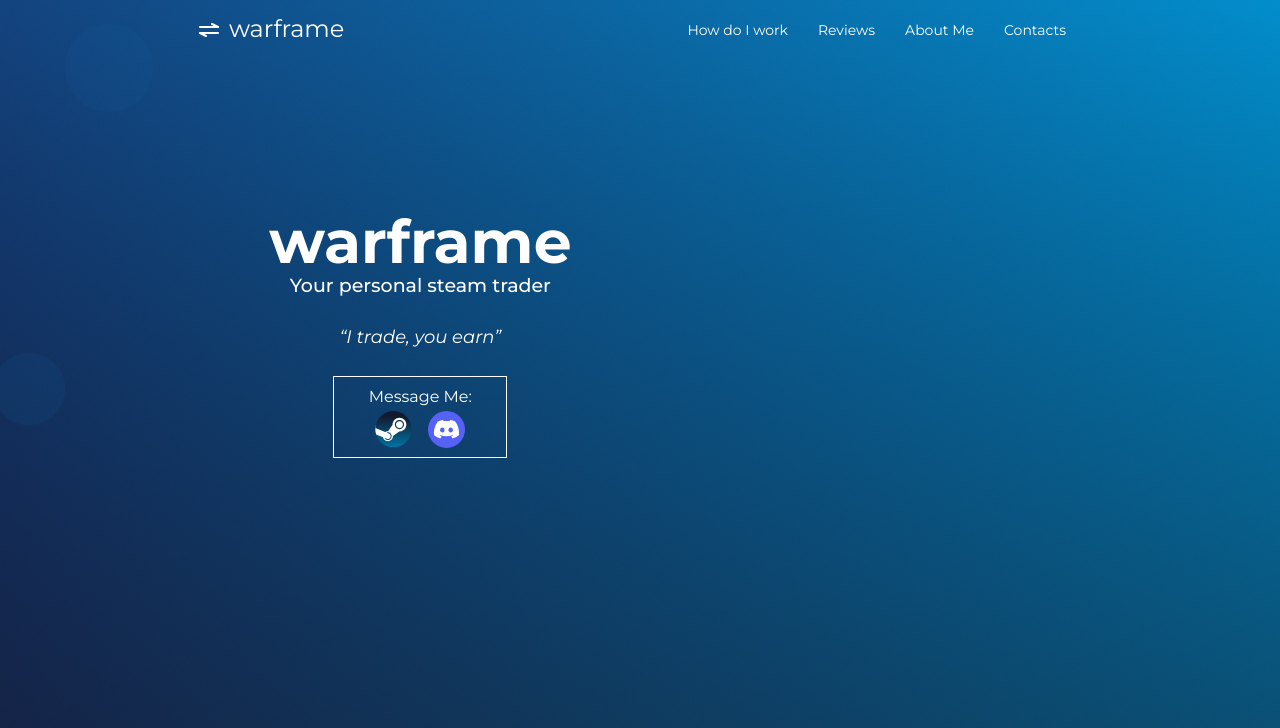
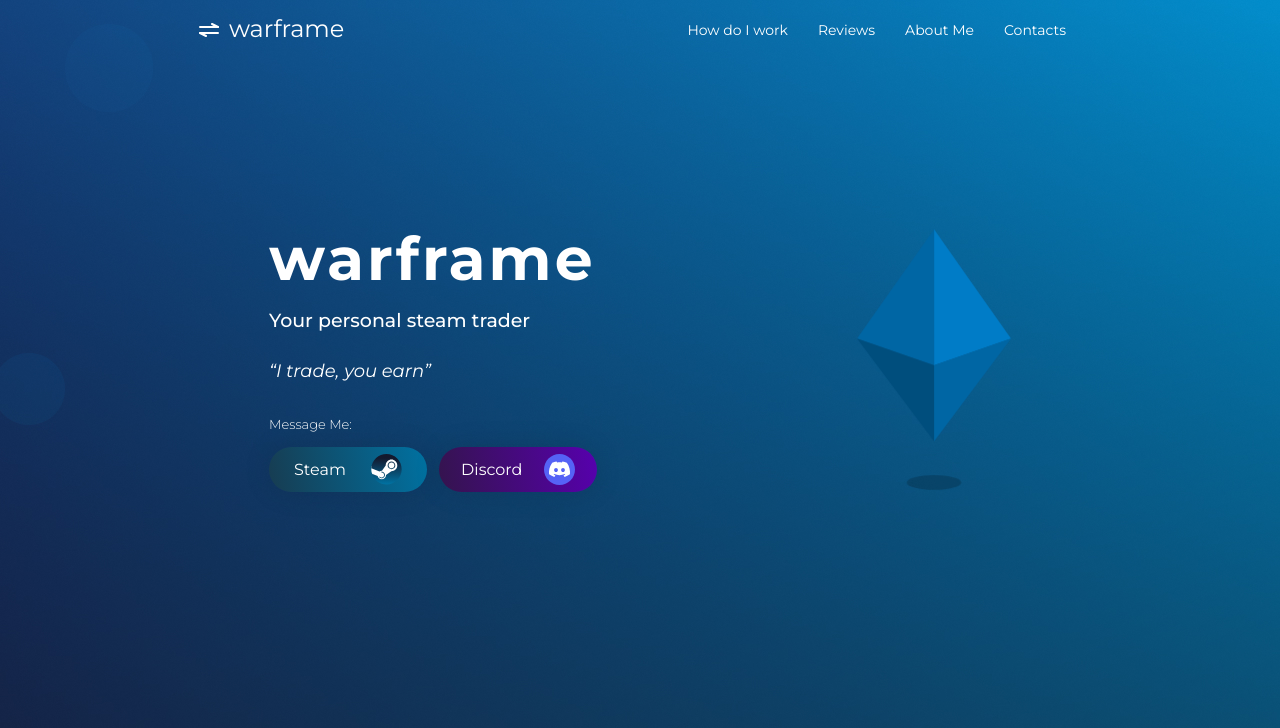
Before and after one commit to loom461/loom461.github.io, a website: page src/index.html in a window 1280 px wide. Shown: the top 728 px of the page. Drawn offline with nearby package versions, Linux system fonts and the light colour scheme; files that its build step writes are made by us from their sources.

Commit message:
main_ready

```diff
--- a/src/index.html
+++ b/src/index.html
@@ -8,7 +8,7 @@
     <link rel="shortcut icon" href ="img/favicon.ico">
     <link rel="preconnect" href="https://fonts.googleapis.com">
     <link rel="preconnect" href="https://fonts.gstatic.com" crossorigin>
-    <link href="https://fonts.googleapis.com/css2?family=Montserrat:ital,wght@0,400;0,500;0,700;1,400&display=swap" rel="stylesheet">
+    <link href="https://fonts.googleapis.com/css2?family=Montserrat:ital,wght@0,300;0,400;0,500;0,700;1,400&display=swap" rel="stylesheet">
     <link rel="stylesheet" href="css/style.min.css">
 </head>
 <body>
@@ -58,17 +58,29 @@
                         </div>
                         <div class="contacts__links">
                             <a href="https://steamcommunity.com/id/cheezyTAX" target=”_blank” class="link steam">
-                                <img src="icons/steam_icon.svg" alt="steam">
+								<button class="main__button blue">
+									<span class="text">Steam</span>
+									<img src="icons/steam_icon.svg" alt="steam" class="icon">
+								</button>
                             </a>
                             <a href="https://discordapp.com/users/469027034509737995" target=”_blank” class="link discord">
-                                <img src="icons/discord_icon.svg" alt="discord">
+                                <button class="main__button purple">
+									<span class="text">Discord</span>
+									<img src="icons/discord_icon.svg" alt="discord" class="icon">
+								</button>
                             </a>
                         </div>
                     </div>
                 </div>
                 <div class="main__image">
-                    <div class="main__image__wrapper">
-
+                    <div class="main__image main__image_wrapper">
+						<svg width="154" height="212" viewBox="0 0 154 212" fill="none" xmlns="http://www.w3.   org/2000/svg">
+                            <path d="M154 109.252L115.546 54.6263L77.0921 0.000305176V136.099L154 109.252Z" fill="#007CC7"/>
+                            <path d="M77.0921 212L154 109.252L77.0921 136.099V212Z" fill="#0066A4"/>
+                            <path d="M77.0921 0.000305176L0 109.252L77.0921 136.099V0.000305176Z" fill="#0066A4"/>
+                            <path d="M0 109.252L38.5461 160.626L77.0921 212V136.099L0 109.252Z" fill="#004E7D"/>
+                        </svg>
+						<div class="main__image main__image_shadow"></div>
                     </div>
                 </div>
 
@@ -161,7 +173,7 @@
                         <div class="descr">Coming soon...</div>
                     </div>
                 </div>
-                <div class="item wow animate__animated animate__fadeInUp" data-wow-delay="0.3s" data-wow-offset="100">
+                <div class="item wow animate__animated animate__fadeInUp" data-wow-delay="0" data-wow-offset="100">
                     <img src="icons/guest_icon.png" alt="guest" class="icon">
                     <div class="text">
                         <div class="name">your review</div>
--- /dev/null
+++ b/src/sass/blocks/_animations.scss
@@ -0,0 +1,29 @@
+@keyframes floating{
+    from{
+        transform: translateY(0px)
+    }
+
+    50%{
+        transform: translateY(20px)
+    }
+
+    to{
+        transform: translateY(0px)
+    }
+
+}
+
+@keyframes shadow{
+    from{
+        transform: translateX(-50%) scale(60%);
+        opacity: 50%;
+    }
+    50%{
+        transform: translateX(-50%) scale(80%);
+        opacity: 100%;
+    }
+    to{
+        transform: translateX(-50%) scale(60%);
+        opacity: 50%;
+    }
+}
--- a/src/sass/blocks/_header.sass
+++ b/src/sass/blocks/_header.sass
@@ -1,5 +1,5 @@
 .header
-    position: fixed
+    position: relative
     z-index: 3
     width: 100%
     padding: 0 20px
@@ -44,6 +44,7 @@
         .link:hover:after
             transform: scaleX(1)
             transform-origin: bottom left
+            color: #5b5b5b
     nav
         /* padding: 20px 0 */
         display: flex
--- a/src/sass/blocks/_main.sass
+++ b/src/sass/blocks/_main.sass
@@ -6,69 +6,113 @@
 
     /* background: url('../img/main_bg1536px.jpg') */
 
-    padding: 225px 0 0 0
-    margin-top: 0
+    &__button
+        display: flex
+        align-items: center
+        justify-content: space-evenly
+        background: linear-gradient(78.47deg, #173C51 0%, #0072A2 100%)
+        box-shadow: 0px 0px 30px rgba(0, 0, 0, 0.11)
+        border-radius: 43px
+        width: 158px
+        height: 45px
+        border: none
+        margin-right: 8px
+        color: #FFFFFF
+        &:hover
+            background: linear-gradient(78.47deg, #132f3f 0%, #00628d 100%)
+
+
+    .purple
+        background: linear-gradient(78.47deg, #34144D 0%, #5700AE 100%)
+    .purple:hover
+        background: linear-gradient(78.47deg, #2b113f 0%, #4d009a 100%)
     &__wrapper
         display: flex
         justify-content: space-between
         max-width: 742px
         max-height: 275px
         margin: 0 auto
+        margin-top: 165px
         text-align: left
     &__header
         color: #FFFFFF
         font-weight: 700
         font-size: 60px
         line-height: 33px
+        letter-spacing: 0.05em
     &__image
-        width: 232px
-        height: 232px
+        &_wrapper
+            width: 154px
+            height: 100%
+            position: relative
+        &_icon
+
+            position: absolute
+            top: 0%
+            right: 0%
+            max-width: 154px
+            max-height: 212px
+        svg
+            path
+                transition: all 0.5s
+                &:hover
+                    fill: #35b2ff
+
+            animation: 2s infinite ease-in-out floating
+
+        &_shadow
+            top: 92%
+            left: 50%
+            transform: translateX(-50%)
+            position: absolute
+            width: 85px
+            height: 23px
+            border-radius: 100%
+            background: rgba(0, 0, 0, 0.3)
+            animation: 2s infinite ease-in-out shadow
 
         /* background: url('../img/avatar.jpg') */
-        img
-
-            max-width: 232px
     &__content
         display: flex
         flex-direction: column
-        align-items: center
+        align-items: left
         max-width: 344px
-        text-align: center
+        margin-top: 17px
         .contacts
+            /* box-sizing: border-box */
+            /* width: 174px */
+            /* height: 82px */
+            margin-top: 32px
+            /* padding: 10px */
+            &__text
 
-            /* box-sizing: border-box */
-            width: 174px
-            height: 82px
-            margin: 28px 0 0 0
-            padding: 10px
-            border: 1px solid #FFFFFF
-            &__text
-                font-weight: 400
-                font-size: 16px
+                font-weight: 300
+                font-size: 13px
                 line-height: 20px
-                color: white
+                color: #ffffff
+
             &__links
-                display: flex
-                max-height: 100%
-                justify-content: center
+                max-height: 45px
+                margin-top: 13px
                 .link
                     /* background-color: white */
                     /* border-radius: 100% */
-                    max-width: 37px
-                    max-height: 37px
-                    margin: 4px 8px 0 8px
+                    /* max-width: 37px */
+                    /* max-height: 37px */
+                    /* margin: 4px 8px 0 8px */
+                    display: inline-block
 
                     img
-                        width: 100%
-                        height: 100%
+                        width: 31px
+                        height: 31px
 
 
     &__subheader
         font-weight: 500
         font-size: 19px
-        line-height: 20px
+        line-height: 19px
         color: #ffffff
-        margin: 10px 0 0 0
+        margin: 28px 0 0 0
     &__tagline
         margin: 30px 0 0 0
         font-style: italic
--- a/src/sass/blocks/_work.sass
+++ b/src/sass/blocks/_work.sass
@@ -2,13 +2,13 @@
     /* position: inherit */
     min-height: 570px
     padding:100px 50px 0
-
+    background: url('../img/work_bg.jpg') center center/cover no-repeat
     &__header
         text-align: center
         font-weight: 700
         font-size: 27px
         line-height: 33px
-        color: #000000
+        color: #ffffff
     &__wrapper
         margin-top: 66px
         display: flex
--- a/src/sass/style.sass
+++ b/src/sass/style.sass
@@ -16,6 +16,9 @@
     position: relative
     bottom: 60px
 
+a
+    text-decoration: none
+
 @import 'blocks/_work'
 @import 'blocks/_main'
 @import 'blocks/_header'
@@ -25,4 +28,6 @@
 @import 'blocks/_contact'
 @import 'blocks/_footer'
 @import 'blocks/_invisible'
+@import 'blocks/_animations'
+
 @import '_media'
```
Also changed, not shown: dist/css/style.min.css, dist/icons/diamond.svg (added), dist/img/work_bg.jpg (added), dist/index.html, src/icons/diamond.svg (added), src/img/work_bg.jpg (added).
